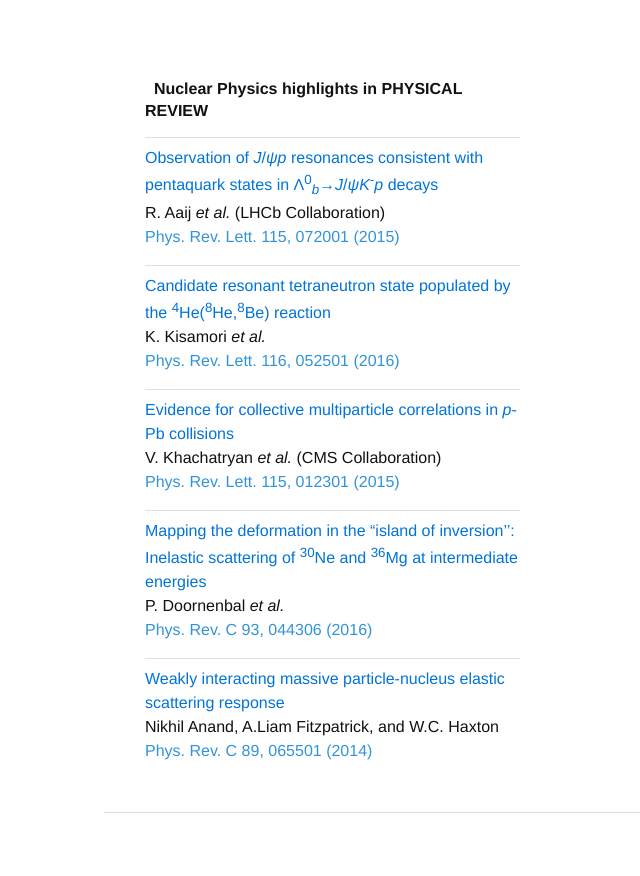
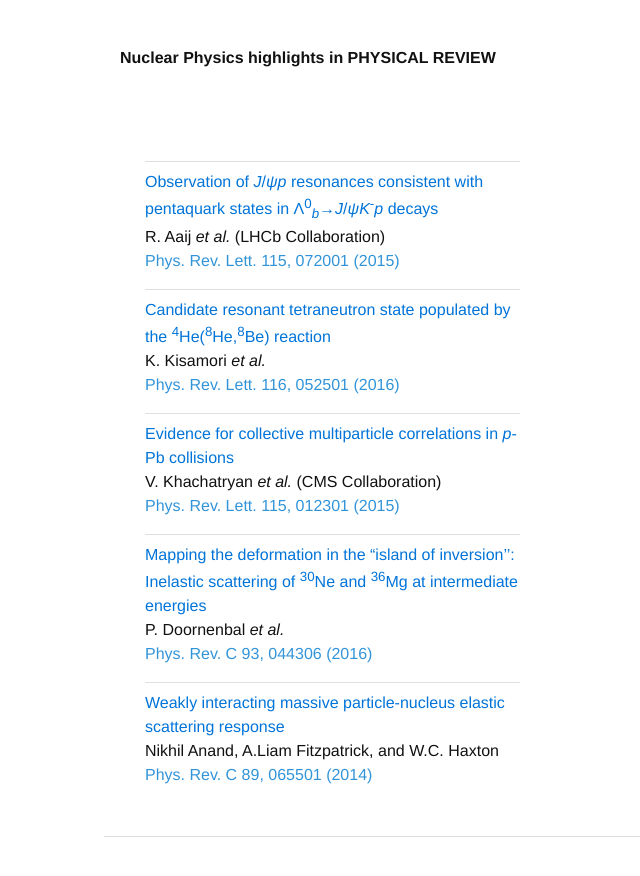
Before and after one commit to kdusling/kdusling.github.io, a Jekyll site: the page built from editorial/2016JunNucPhys.html, in a window 1280 px wide. Shown: the top 876 px of the page, without its empty margins (216-856 px from the left). Built offline with Jekyll 4.4.1, drawn with Linux system fonts in a browser that asks for light colours.

Commit message:
Update 2016JunNucPhys.html

```diff
--- a/editorial/2016JunNucPhys.html
+++ b/editorial/2016JunNucPhys.html
@@ -1,14 +1,16 @@
 ---
 layout: default
-title: Superheavy elements
+title: Nuclear Physics highlights in PHYSICAL REVIEW
 ---
 
 <section class="container px2 py2">
 
+<h4>Nuclear Physics highlights in PHYSICAL REVIEW</h4>
+
 <div class="medium-5 large-4 columns" id="homepage-sidebar"><section class="journal-issues">
 <div style="width: 375px; padding:25px">
 <section class="panel" width=343px>
-<h4><i class="" style="font-size:1.4em"></i>&nbsp;&nbsp;Nuclear Physics highlights in PHYSICAL REVIEW</h4><hr style='height:8px;'><div class='teaser'><a href="http://journals.aps.org/prl/abstract/10.1103/PhysRevLett.115.072001">Observation of <i>J</i>/<i>&#x03C8;</i><i>p</i> resonances consistent with pentaquark states in &#x039B;<sup>0</sup><sub><i>b</i></sub>&#x2192;<i>J</i>/<i>&#x03C8;</i><i>K</i><sup>-</sup><i>p</i> decays
+<h4><i class="" style="font-size:1.4em"></i>&nbsp;</h4><hr style='height:8px;'><div class='teaser'><a href="http://journals.aps.org/prl/abstract/10.1103/PhysRevLett.115.072001">Observation of <i>J</i>/<i>&#x03C8;</i><i>p</i> resonances consistent with pentaquark states in &#x039B;<sup>0</sup><sub><i>b</i></sub>&#x2192;<i>J</i>/<i>&#x03C8;</i><i>K</i><sup>-</sup><i>p</i> decays
  </a><BR>R. Aaij <em>et al.</em> (LHCb Collaboration)<BR><a href="http://journals.aps.org/prl/abstract/10.1103/PhysRevLett.115.072001" style="color: #3294d8; text-decoration: none; line-height: inherit;">Phys. Rev. Lett. 115, 072001 (2015)</a></div><hr style='height:8px;'><div class='teaser'><a href="http://journals.aps.org/prl/abstract/10.1103/PhysRevLett.116.052501">Candidate resonant tetraneutron state populated by the <sup>4</sup>He(<sup>8</sup>He,<sup>8</sup>Be) reaction
  </a><BR>K. Kisamori <em>et al.</em><BR><a href="http://journals.aps.org/prl/abstract/10.1103/PhysRevLett.116.052501" style="color: #3294d8; text-decoration: none; line-height: inherit;">Phys. Rev. Lett. 116, 052501 (2016)</a></div><hr style='height:8px;'><div class='teaser'><a href="http://journals.aps.org/prl/abstract/10.1103/PhysRevLett.115.012301">Evidence for collective multiparticle correlations in <i>p</i>-Pb collisions
  </a><BR>V. Khachatryan <em>et al.</em> (CMS Collaboration)<BR><a href="http://journals.aps.org/prl/abstract/10.1103/PhysRevLett.115.012301" style="color: #3294d8; text-decoration: none; line-height: inherit;">Phys. Rev. Lett. 115, 012301 (2015)</a></div><hr style='height:8px;'><div class='teaser'><a href="http://journals.aps.org/prc/abstract/10.1103/PhysRevC.93.044306">Mapping the deformation in the &#x201C;island of inversion&#x2019;&#x2019;: Inelastic scattering of <sup>30</sup>Ne and <sup>36</sup>Mg at intermediate energies
```
